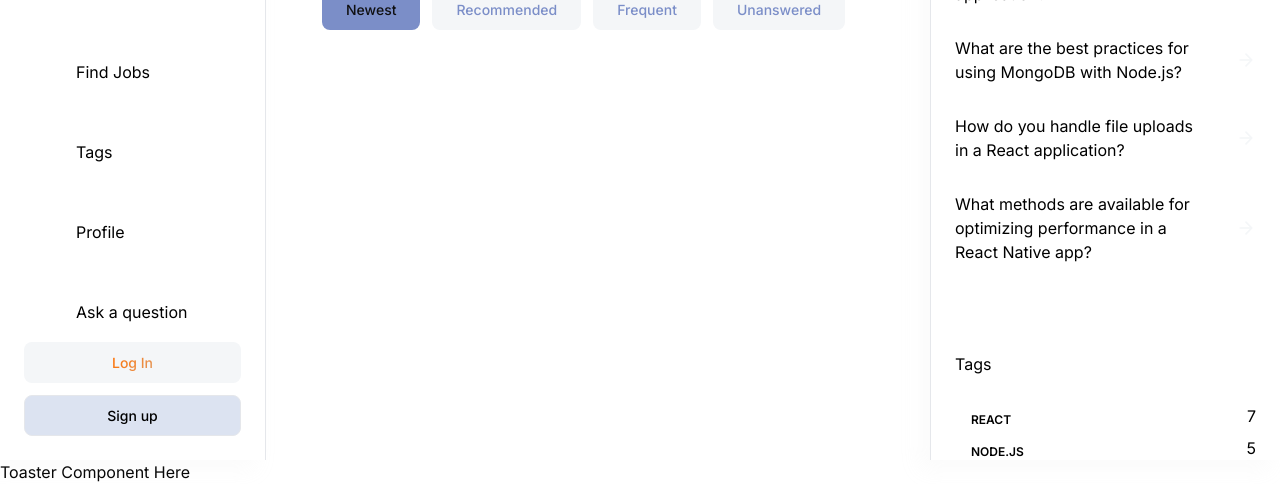
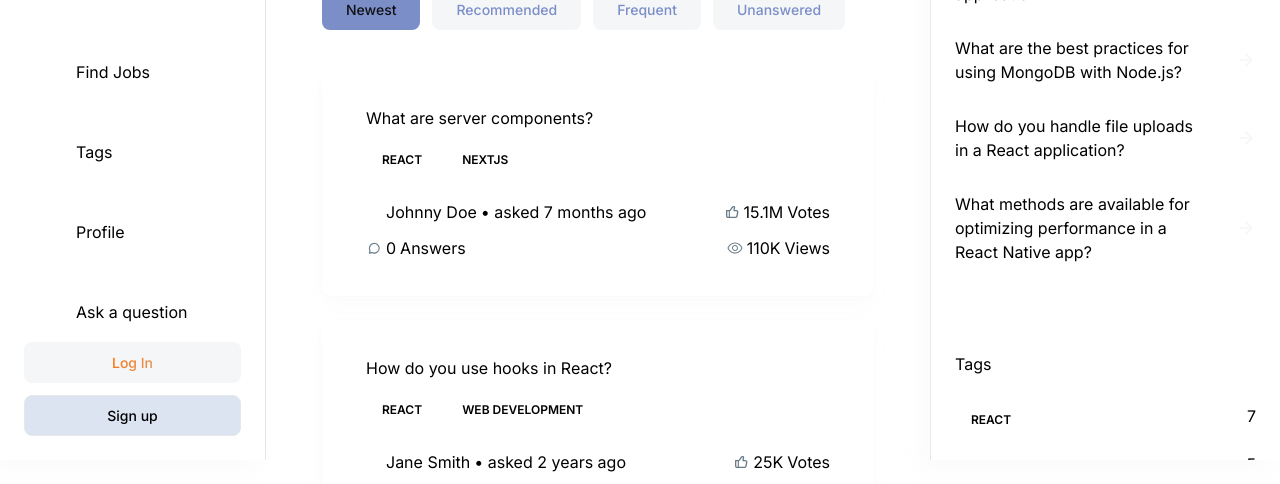
Before and after one commit to cdsalty/devdiscuss, a Next.js app: page / in a window 1280 px wide. Shown: the part 340-824 px from the top of the page. Built offline with nearby package versions, Linux system fonts and the light colour scheme; no server answers.

Commit message:
question card timestamps complete; next is setup db

```diff
--- a/app/(root)/(home)/page.tsx
+++ b/app/(root)/(home)/page.tsx
@@ -1,9 +1,82 @@
+import QuestionCard from '@/components/cards/QuestionCard';
 import HomeFilters from '@/components/home/HomeFilters';
 import Filter from '@/components/shared/Filter';
+import NoResult from '@/components/shared/NoResult';
 import LocalSearchBar from '@/components/shared/search/LocalSearchBar';
 import { Button } from '@/components/ui/button';
 import { HomePageFilters } from '@/constants/filters';
 import Link from 'next/link';
+
+const questions = [
+  {
+    _id: '1',
+    title: 'What are server components?',
+    tags: [
+      { _id: 1, name: 'React' },
+      { _id: 2, name: 'Nextjs' },
+    ],
+    author: {
+      _id: 'a1',
+      name: 'Johnny Doe',
+      picture: 'url_to_johnny_picture.jpg',
+    },
+    upvotes: 15090000,
+    views: 110000,
+    answers: [],
+    createdAt: new Date('2023-09-01T20:15:00.000Z'),
+  },
+  {
+    _id: '2',
+    title: 'How do you use hooks in React?',
+    tags: [
+      { _id: 1, name: 'React' },
+      { _id: 3, name: 'Web Development' },
+    ],
+    author: {
+      _id: 'a2',
+      name: 'Jane Smith',
+      picture: 'url_to_jane_picture.jpg',
+    },
+    upvotes: 25000,
+    views: 150000,
+    answers: [],
+    createdAt: new Date('2022-03-01T20:40:00.000Z'),
+  },
+  {
+    _id: '3',
+    title: 'What are the best practices for error handling in Node.js?',
+    tags: [
+      { _id: 4, name: 'Nodejs' },
+      { _id: 5, name: 'Backend' },
+    ],
+    author: {
+      _id: 'a3',
+      name: 'Emily Johnson',
+      picture: 'url_to_emily_picture.jpg',
+    },
+    upvotes: 1500,
+    views: 2000,
+    answers: [],
+    createdAt: new Date('2021-09-01T15:30:00.000Z'),
+  },
+  {
+    _id: '4',
+    title: 'How to optimize performance in a React application?',
+    tags: [
+      { _id: 1, name: 'React' },
+      { _id: 6, name: 'Performance' },
+    ],
+    author: {
+      _id: 'a4',
+      name: 'Michael Brown',
+      picture: 'url_to_michael_picture.jpg',
+    },
+    upvotes: 30000,
+    views: 3000000,
+    answers: [],
+    createdAt: new Date('2021-09-01T20:15:00.000Z'),
+  },
+];
 
 export default function Home() {
   return (
@@ -31,8 +104,35 @@
           containerClasses="hidden max-md:flex"
         />
       </div>
-      {/* for displaying the tags instead of a dropdown on larger screens */}
+
       <HomeFilters />
+
+      <div className="mt-10 flex w-full flex-col gap-6">
+        {/* Loop through questions. For each question, need to return a Question Card */}
+        {questions.length > 0 ? (
+          questions.map((question: any) => (
+            <QuestionCard
+              key={question._id}
+              _id={question._id}
+              title={question.title}
+              tags={question.tags}
+              author={question.author}
+              upvotes={question.upvotes}
+              views={question.views}
+              answers={question.answers}
+              createdAt={question.createdAt}
+            />
+          ))
+        ) : (
+          <NoResult
+            title="There are no questions to show"
+            description="Step up and be the first to break the silence. Ask a question to
+            kickstart a world of possiblities."
+            link="/ask-question"
+            linkTitle="Ask A Question!"
+          />
+        )}
+      </div>
     </>
   );
 }
--- /dev/null
+++ b/components/cards/QuestionCard.tsx
@@ -0,0 +1,89 @@
+import Link from 'next/link';
+import React from 'react';
+import RenderTag from '../shared/RenderTag';
+import Metric from '../shared/Metric';
+import { formatAndDivideNumber, getTimestamp } from '@/lib/utils';
+
+interface QuestionProps {
+  _id: string;
+  title: string;
+  tags: { _id: string; name: string }[];
+  author: {
+    _id: string;
+    name: string;
+    picture: string;
+  };
+  upvotes: number;
+  views: number;
+  answers: Array<object>;
+  createdAt: Date;
+}
+
+const QuestionCard = ({
+  _id,
+  title,
+  tags,
+  author,
+  upvotes,
+  views,
+  answers,
+  createdAt,
+}: QuestionProps) => {
+  return (
+    <div className="card-wrapper rounded-[10px] p-9 sm:px-11">
+      <div className="flex flex-col-reverse items-start justify-between gap-5 sm:flex-row">
+        <div>
+          <span className="subtle-regular text-dark400_light700 line-clamp-1 flex sm:hidden">
+            {getTimestamp(createdAt)}
+          </span>
+          <Link href={`/questions/${_id}`}>
+            <h3 className="sm:h3-semibold base-semibold text-dark200_light900 line-clamp-1 flex-1">
+              {title}
+            </h3>
+          </Link>
+        </div>
+      </div>
+      {/* If the user is signed in, need to add edit/delete actions */}
+      <div className="mt-3.5 flex flex-wrap gap-2">
+        {tags.map((tag) => (
+          <RenderTag key={tag._id} _id={tag._id} name={tag.name} />
+        ))}
+      </div>
+
+      <div className="flex-between mt-6 w-full flex-wrap gap-3">
+        <Metric
+          imgUrl="/assets/icons/avatar.svg"
+          alt="user"
+          value={author.name}
+          title={` • asked ${getTimestamp(createdAt)}`}
+          href={`/profile/${author._id}`}
+          isAuthor
+          textStyles="body-medium text-dark400_light700"
+        />
+        <Metric
+          imgUrl="/assets/icons/like.svg"
+          alt="Upvotes"
+          value={formatAndDivideNumber(upvotes)}
+          title=" Votes"
+          textStyles="small-medium text-dark400_light800"
+        />
+        <Metric
+          imgUrl="/assets/icons/message.svg"
+          alt="message"
+          value={formatAndDivideNumber(answers.length)}
+          title=" Answers"
+          textStyles="small-medium text-dark400_light800"
+        />
+        <Metric
+          imgUrl="/assets/icons/eye.svg"
+          alt="eye"
+          value={formatAndDivideNumber(views)}
+          title=" Views"
+          textStyles="small-medium text-dark400_light800"
+        />
+      </div>
+    </div>
+  );
+};
+
+export default QuestionCard;
--- /dev/null
+++ b/components/shared/Metric.tsx
@@ -0,0 +1,54 @@
+import Image from 'next/image';
+import Link from 'next/link';
+
+interface MetricProps {
+  imgUrl: string;
+  alt: string;
+  value: string | number;
+  title: string;
+  textStyles?: string;
+  href?: string;
+  isAuthor?: boolean;
+}
+
+const Metric = ({
+  imgUrl,
+  alt,
+  value,
+  title,
+  textStyles,
+  href,
+  isAuthor,
+}: MetricProps) => {
+  const metricContent = (
+    <>
+      <Image
+        src={imgUrl}
+        alt={alt}
+        width={16}
+        height={16}
+        className={`object-contain ${href ? 'rounded-full' : ''}`}
+      />
+      <p className={`${textStyles} flex items-center gap-1`}>
+        {value}
+        <span
+          className={`small-regular line-clamp-1 ${isAuthor ? 'max-sm:hidden' : ''}`}
+        >
+          {title}
+        </span>
+      </p>
+    </>
+  );
+
+  if (href) {
+    return (
+      <Link href={href} className="flex-center gap-1">
+        {metricContent}
+      </Link>
+    );
+  }
+
+  return <div className="flex-center flex-wrap gap-1">{metricContent}</div>;
+};
+
+export default Metric;
--- /dev/null
+++ b/components/shared/NoResult.tsx
@@ -0,0 +1,44 @@
+import Image from 'next/image';
+import Link from 'next/link';
+import React from 'react';
+import { Button } from '../ui/button';
+
+interface NoResultProps {
+  title: string;
+  description: string;
+  linkTitle: string;
+  link: string;
+}
+
+const NoResult = ({ description, title, link, linkTitle }: NoResultProps) => {
+  return (
+    <div className="mt-10 flex w-full flex-col items-center justify-center">
+      <Image
+        src="/assets/images/light-illustration.png"
+        alt="No Result Found"
+        width={270}
+        height={200}
+        className="block object-contain dark:hidden"
+      />
+      <Image
+        src="/assets/images/dark-illustration.png"
+        alt="No Result Found"
+        width={270}
+        height={200}
+        className="hidden object-contain dark:flex"
+      />
+      <h2 className="h2-bold text-dark200_light900 mt-8">{title}</h2>
+      <p className="body-regular text-dark500_light700 my-3.5 max-w-md text-center">
+        {description}
+      </p>
+
+      <Link href={link}>
+        <Button className="paragraph-medium mt-5 min-h-[46px] rounded-lg bg-primary-500 px-4 py-3 text-light-900 hover:bg-primary-500 dark:bg-primary-500 dark:text-light-900 dark:hover:bg-primary-500">
+          {linkTitle}
+        </Button>
+      </Link>
+    </div>
+  );
+};
+
+export default NoResult;
--- a/components/shared/RenderTag.tsx
+++ b/components/shared/RenderTag.tsx
@@ -3,7 +3,7 @@
 import { Badge } from '../ui/badge';
 
 interface RenderTagProps {
-  _id: number;
+  _id: string;
   name: string;
   totalQuestions?: number;
   showCount?: boolean;
@@ -68,5 +68,5 @@
       <div>{name} - {totalQuestions}</div>
 
 
-      THAT'S IT! You've successfully created a reusable component that can be used to render tags in the application.
+      THAT'S IT!
 */
--- a/components/shared/RightSideBar.tsx
+++ b/components/shared/RightSideBar.tsx
@@ -4,29 +4,32 @@
 
 const RightSideBar = () => {
   const hotQuestions = [
-    { _id: 1, title: 'How do you use express as a backend with Nextjs?' },
+    { _id: '1', title: 'How do you use express as a backend with Nextjs?' },
     {
-      _id: 2,
+      _id: '2',
       title: 'How can you implement authentication in a Node.js application?',
     },
     {
-      _id: 3,
+      _id: '3',
       title: 'What are the best practices for using MongoDB with Node.js?',
     },
-    { _id: 4, title: 'How do you handle file uploads in a React application?' },
     {
-      _id: 5,
+      _id: '4',
+      title: 'How do you handle file uploads in a React application?',
+    },
+    {
+      _id: '5',
       title:
         'What methods are available for optimizing performance in a React Native app?',
     },
   ];
 
   const popularTags = [
-    { _id: 1, name: 'React', totalQuestions: 7 },
-    { _id: 2, name: 'Node.js', totalQuestions: 5 },
-    { _id: 3, name: 'Authentication', totalQuestions: 4 },
-    { _id: 4, name: 'Redux', totalQuestions: 6 },
-    { _id: 5, name: 'Next.js', totalQuestions: 8 },
+    { _id: '1', name: 'React', totalQuestions: 7 },
+    { _id: '2', name: 'Node.js', totalQuestions: 5 },
+    { _id: '3', name: 'Authentication', totalQuestions: 4 },
+    { _id: '4', name: 'Redux', totalQuestions: 6 },
+    { _id: '5', name: 'Next.js', totalQuestions: 8 },
   ];
   return (
     <section className="custom-scrollbar background-light900_dark200 light-border sticky right-0 top-0 flex h-screen w-[350px] flex-col gap-6 overflow-y-auto border-l p-6 pt-36 shadow-light-300 dark:shadow-none max-xl:hidden">
@@ -55,7 +58,7 @@
       </div>
       <div className="mt-16">
         <h3 className="h3-bold text-dark200_light900">Tags</h3>
-        <div className="mt-7 flex flex-col gap-4"></div>
+        <div className="mt-7 flex flex-col gap-4">
           {/* reusuable component */}
           {popularTags.map((tag) => (
             <RenderTag
@@ -67,6 +70,7 @@
             />
           ))}
         </div>
+      </div>
     </section>
   );
 };
--- a/lib/utils.ts
+++ b/lib/utils.ts
@@ -1,6 +1,55 @@
-import { type ClassValue, clsx } from "clsx"
-import { twMerge } from "tailwind-merge"
+import { type ClassValue, clsx } from 'clsx';
+import { twMerge } from 'tailwind-merge';
 
 export function cn(...inputs: ClassValue[]) {
-  return twMerge(clsx(inputs))
+  return twMerge(clsx(inputs));
 }
+
+// For Timestamps to show how long ago something was posted; pass in a date and return a string
+export const getTimestamp = (createdAt: Date): string => {
+  const now = new Date();
+  const elapsed = now.getTime() - createdAt.getTime(); // difference in milliseconds
+
+  const seconds = Math.floor(elapsed / 1000);
+  const minutes = Math.floor(seconds / 60);
+  const hours = Math.floor(minutes / 60);
+  const days = Math.floor(hours / 24);
+  const weeks = Math.floor(days / 7);
+  const months = Math.floor(days / 30);
+  const years = Math.floor(days / 365);
+
+  if (seconds < 60) {
+    return `${seconds} seconds ago`;
+  } else if (minutes < 60) {
+    return `${minutes} minutes ago`;
+  } else if (hours < 24) {
+    return `${hours} hours ago`;
+  } else if (days < 7) {
+    return `${days} days ago`;
+  } else if (weeks < 4) {
+    return `${weeks} weeks ago`;
+  } else if (months < 12) {
+    return `${months} months ago`;
+  } else {
+    return `${years} years ago`;
+  }
+};
+
+// Function to render large numbers in the millions and thousands format
+export const formatAndDivideNumber = (num: number): string => {
+  if (num >= 1_000_000) {
+    const dividedNumber = num / 1_000_000;
+    // Check if the decimal part is zero and format accordingly
+    return dividedNumber % 1 === 0
+      ? `${dividedNumber.toFixed(0)}M`
+      : `${dividedNumber.toFixed(1)}M`;
+  } else if (num >= 1_000) {
+    const dividedNumber = num / 1_000;
+    // For thousands, remove the decimal part if it's zero
+    return dividedNumber % 1 === 0
+      ? `${dividedNumber.toFixed(0)}K`
+      : `${dividedNumber.toFixed(0)}K`;
+  } else {
+    return num.toString();
+  }
+};
```
Lines whose indentation alone changed are shown as unchanged.
